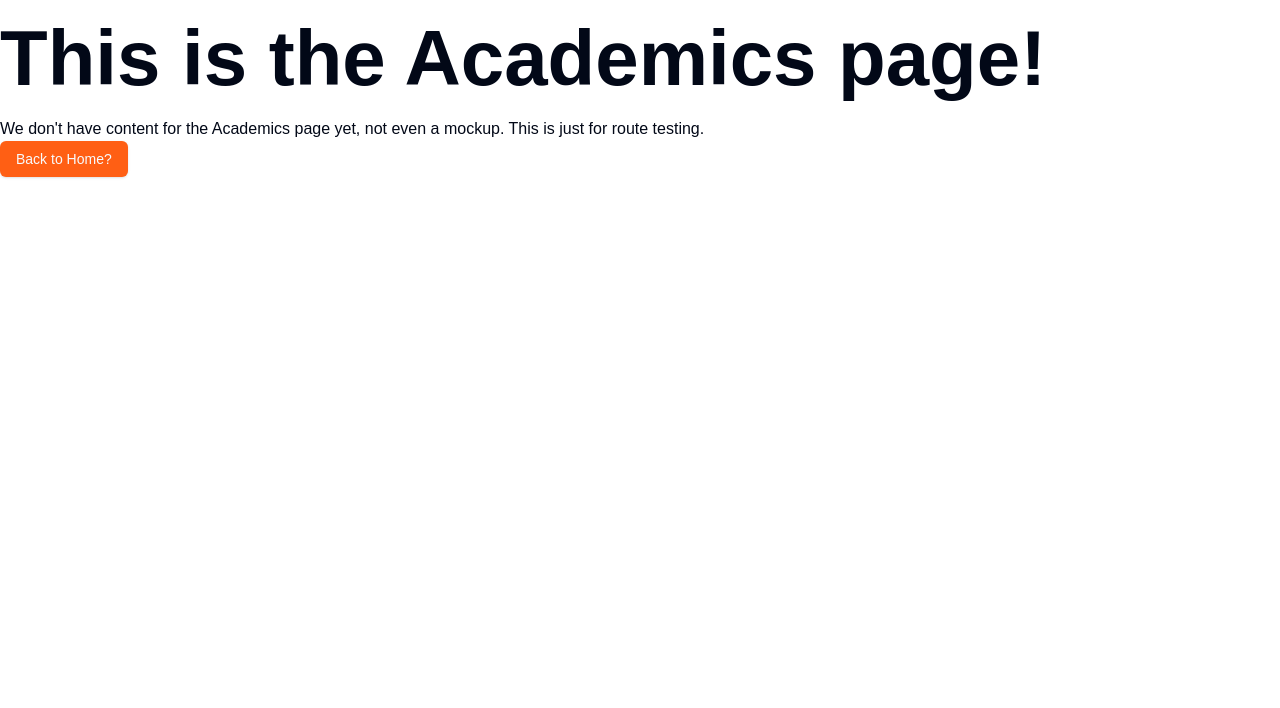
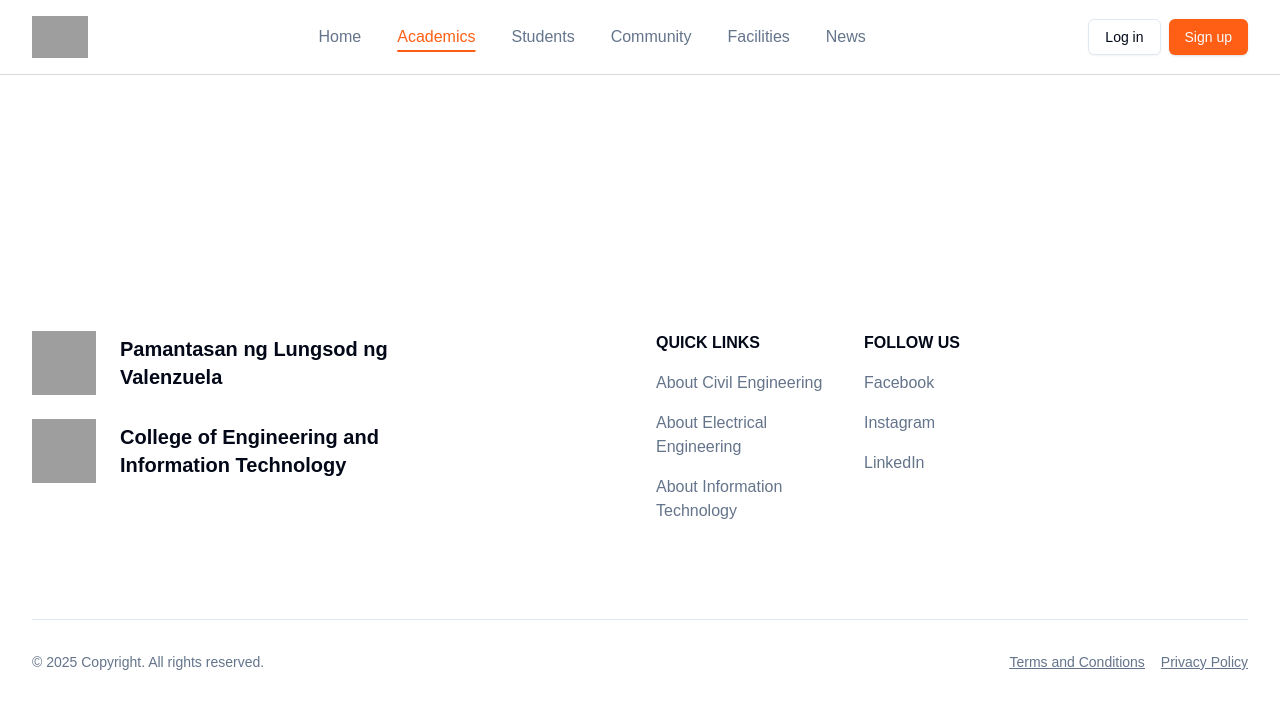
Before and after one commit to plvkyan/ceit-website, a React (Vite) app in the folder client/: page /academics in a window 1280 px wide. Shown: the top 708 px of the page. Built offline with nearby package versions, Linux system fonts and the light colour scheme; grey boxes are pictures that could not be loaded.

Commit message:
feat: add navigation bar and footer to some pages

```diff
--- a/client/src/pages/Academics.tsx
+++ b/client/src/pages/Academics.tsx
@@ -1,24 +1,30 @@
 // Imports
 
 // Component imports
-// Button component import
-import { Button } from "@/components/ui/button"
+// Footer component import
+import Footer from "@/components/ui/footer";
+// Navigation bar component import
+import NavigationBar from "@/components/ui/navigation-bar";
 
-// Utiility imports
-// React Router imports
-// Link import
-import { Link } from "react-router-dom";
+// Utility imports
 
-// Page
+
+
+// Academics page component
 const Academics = () => {
 
+
+
     return (
-        <div>
-            <h1> This is the Academics page! </h1>
-            <p> We don't have content for the Academics page yet, not even a mockup. This is just for route testing.
-            </p>
-            <Link to="/home"> <Button> Back to Home? </Button> </Link>
-        </div>
+        <>
+            {/* Navigation bar component */}
+            <NavigationBar />
+
+            <div className="bg-white w-full h-[8rem]"></div>
+
+            {/* Footer component */}
+            <Footer />
+        </>
     )
 }
 
--- a/client/src/pages/Community.tsx
+++ b/client/src/pages/Community.tsx
@@ -1,24 +1,30 @@
 // Imports
 
 // Component imports
-// Button component import
-import { Button } from "@/components/ui/button"
+// Footer component import
+import Footer from "@/components/ui/footer";
+// Navigation bar component import
+import NavigationBar from "@/components/ui/navigation-bar";
 
-// Utiility imports
-// React Router imports
-// Link import
-import { Link } from "react-router-dom";
+// Utility imports
 
-// Page
+
+
+// Community page component
 const Community = () => {
 
+
+
     return (
-        <div>
-            <h1> This is the Community page! </h1>
-            <p> We don't have content for the Community page yet, not even a mockup. This is just for route testing.
-            </p>
-            <Link to="/home"> <Button> Back to Home? </Button> </Link>
-        </div>
+        <>
+            {/* Navigation bar component */}
+            <NavigationBar />
+
+            <div className="bg-white w-full h-[8rem]"></div>
+
+            {/* Footer component */}
+            <Footer />
+        </>
     )
 }
 
--- a/client/src/pages/Facilities.tsx
+++ b/client/src/pages/Facilities.tsx
@@ -1,24 +1,28 @@
 // Imports
 
 // Component imports
-// Button component import
-import { Button } from "@/components/ui/button"
+// Footer component import
+import Footer from "@/components/ui/footer";
+// Navigation bar component import
+import NavigationBar from "@/components/ui/navigation-bar";
 
-// Utiility imports
-// React Router imports
-// Link import
-import { Link } from "react-router-dom";
+// Utility imports
 
-// Page
+
+
+// Facilities page component
 const Facilities = () => {
 
     return (
-        <div>
-            <h1> This is the Facilities page! </h1>
-            <p> We don't have content for the Facilities page yet, not even a mockup. This is just for route testing.
-            </p>
-            <Link to="/home"> <Button> Back to Home? </Button> </Link>
-        </div>
+        <>
+            {/* Navigation bar component */}
+            <NavigationBar />
+
+            <div className="bg-white w-full h-[8rem]"></div>
+
+            {/* Footer component */}
+            <Footer />
+        </>
     )
 }
 
--- a/client/src/pages/Login.tsx
+++ b/client/src/pages/Login.tsx
@@ -4,6 +4,7 @@ import { Button } from "@/components/ui/button";
 // import { Checkbox } from "@/components/ui/checkbox";
 import { Input } from "@/components/ui/input";
 import { Label } from "@/components/ui/label";
+import { useEffect } from "react";
 
 interface LoginProps {
   heading?: string;
@@ -34,6 +35,13 @@ const Login = ({
   signupText,
   signupUrl,
 }: LoginProps) => {
+
+  // Effects
+  // Effect for changing page title
+  useEffect(() => {
+    document.title = "Log in | PLV CEIT" ;
+  });
+
   return (
     <section className="py-32">
       <div className="">
@@ -69,7 +77,7 @@ const Login = ({
 
                   <div className="flex justify-between items-center">
                     <Label> Password </Label>
-                    <a href="#" className="text-end text-sm text-primary hover:underline">
+                    <a href="/forgot" className="text-end text-sm text-primary hover:underline">
                       Forgot password
                     </a>
                   </div>
--- a/client/src/pages/Students.tsx
+++ b/client/src/pages/Students.tsx
@@ -1,24 +1,27 @@
 // Imports
 
 // Component imports
-// Button component import
-import { Button } from "@/components/ui/button"
+// Footer component import
+import Footer from "@/components/ui/footer";
+// Navigation bar component import
+import NavigationBar from "@/components/ui/navigation-bar";
 
-// Utiility imports
-// React Router imports
-// Link import
-import { Link } from "react-router-dom";
+// Utility imports
 
-// Page
+
+// Students page component
 const Students = () => {
 
     return (
-        <div>
-            <h1> This is the Students page! </h1>
-            <p> We don't have content for the Students page yet, not even a mockup. This is just for route testing.
-            </p>
-            <Link to="/home"> <Button> Back to Home? </Button> </Link>
-        </div>
+        <>
+            {/* Navigation bar component */}
+            <NavigationBar />
+
+            <div className="bg-white w-full h-[8rem]"></div>
+
+            {/* Footer component */}
+            <Footer />
+        </>
     )
 }
 
```
